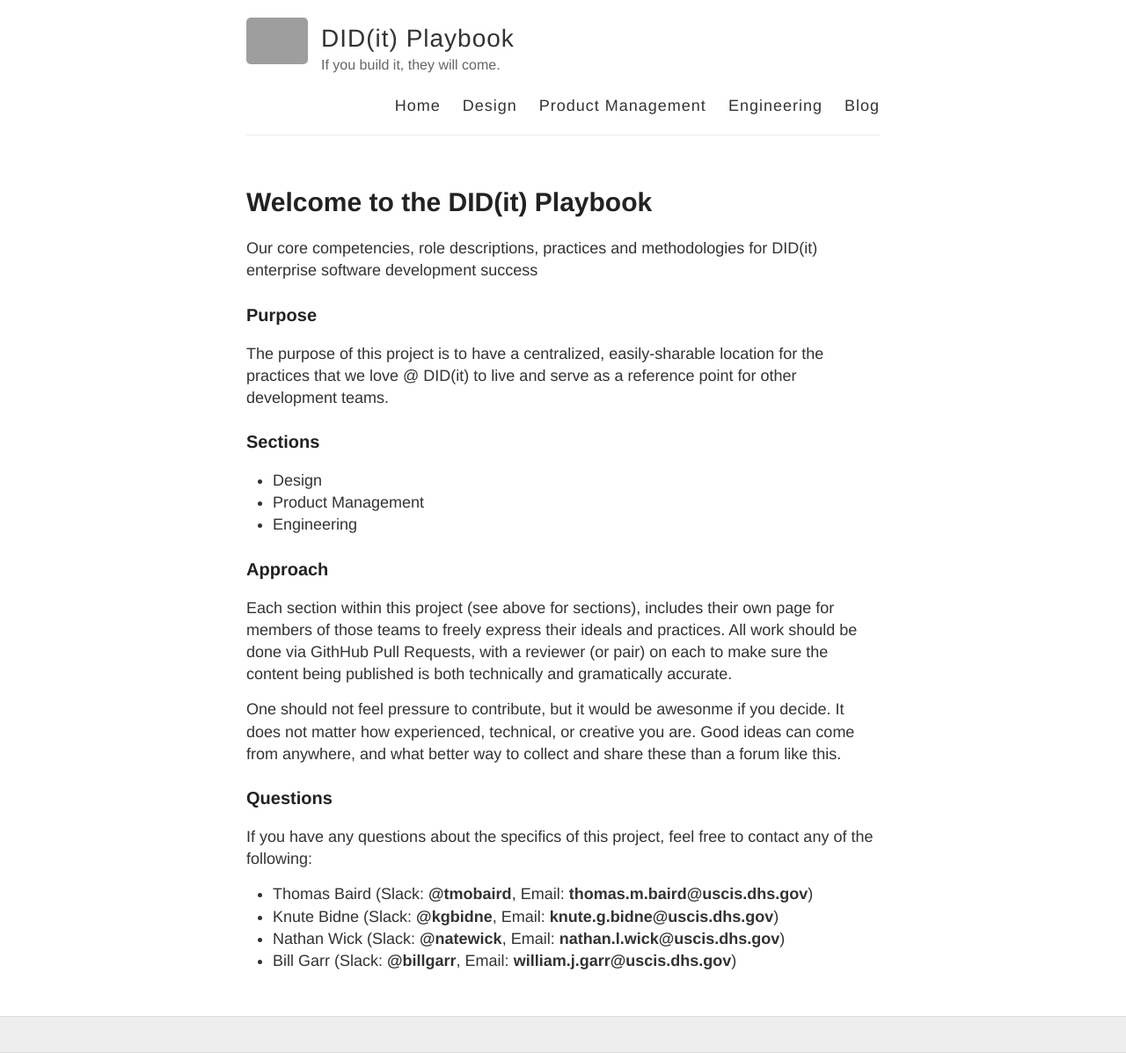
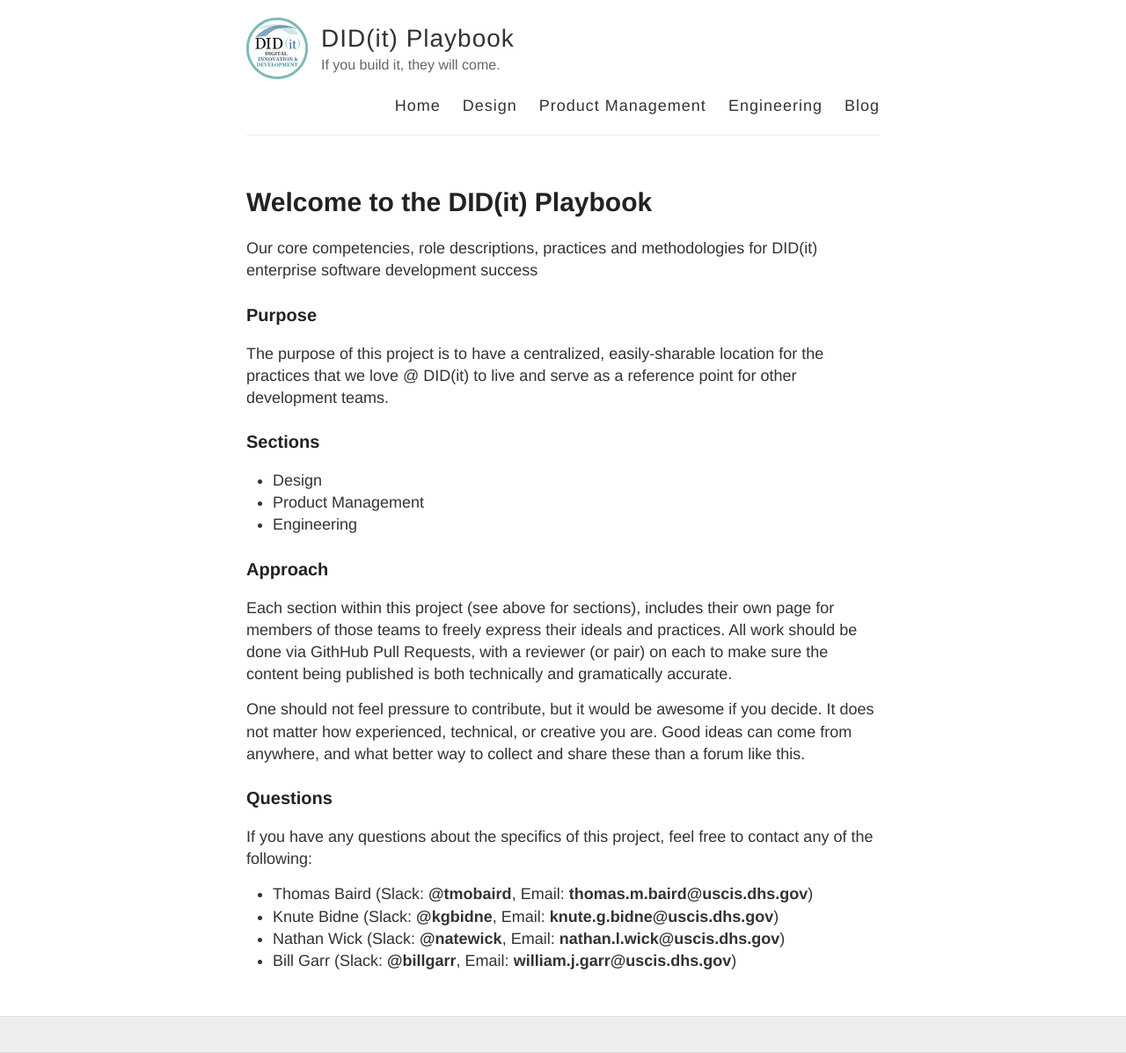
Before and after one commit to KnightPointSystems/kps_playbook, a Jekyll site: the page built from index.md, in a window 1280 px wide. Shown: the whole page at 88% size. Built offline with Jekyll 4.4.1, drawn with Linux system fonts in a browser that asks for light colours; grey boxes are pictures that could not be loaded.

Commit message:
Added DID(it) Logo

```diff
--- a/_config.yml
+++ b/_config.yml
@@ -9,8 +9,7 @@ name: DID(it) Playbook
 description: If you build it, they will come.
 
 # URL of your avatar or profile pic (you could use your GitHub profile pic)
-avatar: https://raw.githubusercontent.com/barryclark/jekyll-now/master/images/jekyll-logo.png
-
+avatar: "/USCIS/didit_playbook/images/didit_round.svg"
 #
 # Flags below are optional
 #
--- a/index.md
+++ b/index.md
@@ -21,7 +21,7 @@ Each section within this project (see above for sections), includes their own pa
 to freely express their ideals and practices. All work should be done via GithHub Pull Requests, with a reviewer
 (or pair) on each to make sure the content being published is both technically and gramatically accurate.
 
-One should not feel pressure to contribute, but it would be awesonme if you decide. It does not matter how
+One should not feel pressure to contribute, but it would be awesome if you decide. It does not matter how
 experienced, technical, or creative you are. Good ideas can come from anywhere, and what better way to collect
 and share these than a forum like this.
 
```
Also changed, not shown: images/didit_round.png (added), images/didit_round.svg (added).
